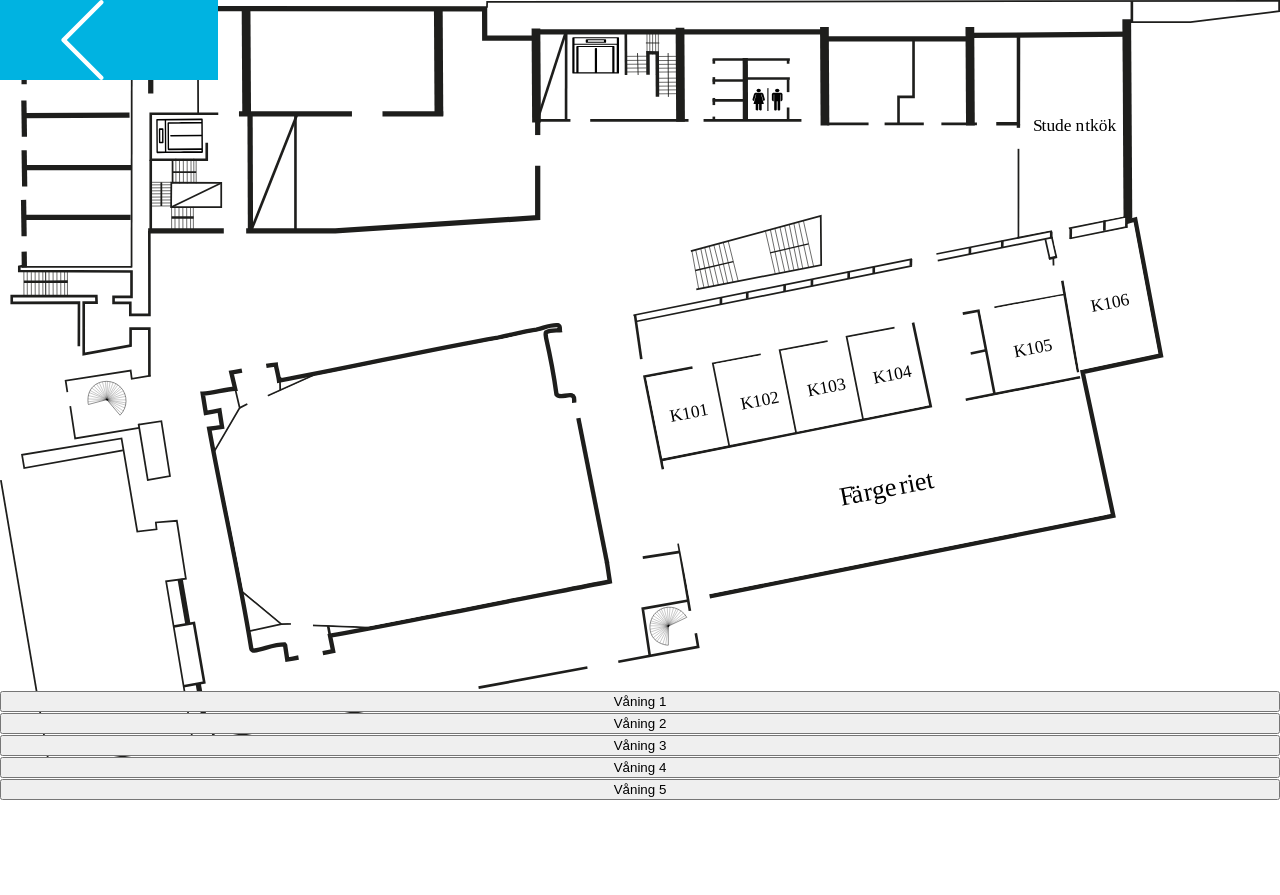
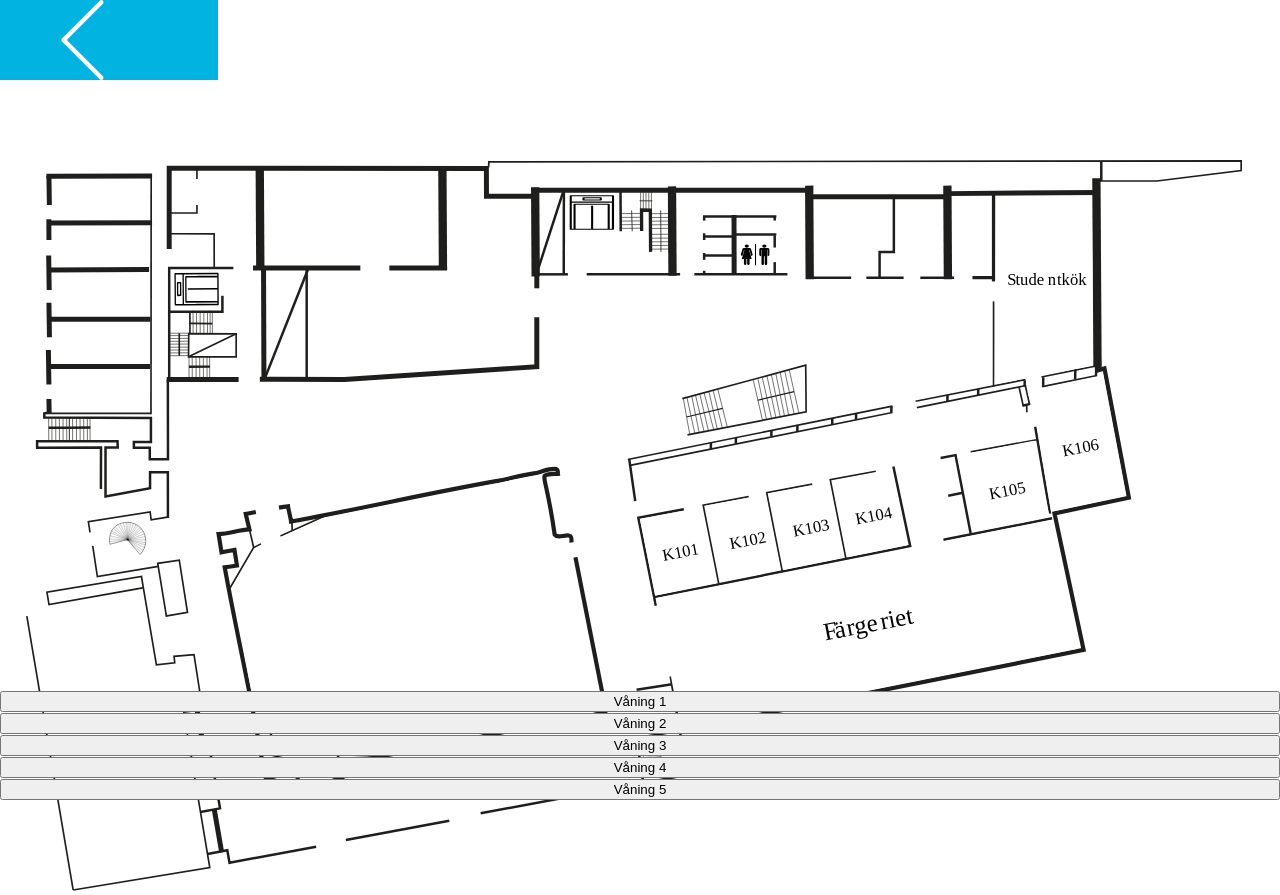
Before and after one commit to eLdOchLagor/atlius, a React (Create React App) app: page /map/Kakenhus in a window 1280 px wide. Before the commit the page ends 800 px from the top, so only its background shows below. Built offline with nearby package versions, Linux system fonts and the light colour scheme.

Commit message:
sewy
sewy

```diff
--- a/src/App.css
+++ b/src/App.css
@@ -44,7 +44,19 @@ svg {
 /*CSS för svg kartan på /map/ */
 #Lager_2{
   margin-top: 20vh;
+  width:95%;
+
+
 }
+#Lager_1 {
+    margin-top: 20vh;
+    width: 95%;
+    margin-left: 2%;
+    margin-right: auto;
+
+}
+
+
 
 /*Text för kartan*/
 #description{
@@ -60,16 +72,24 @@ svg {
   margin-bottom: 0vh;
 }
 
-#input{
+#input {
     font-size: 4vw;
     width: 100%;
     height: 30px;
     padding: 0;
     border: 0;
+    font-family: 'Segoe UI';
+    text-align: center;
 }
 
-#tillbakaKnapp{
-  color:black;
+#input:focus {
+    outline: none;
+    border: 0.5px solid blue;
+}
+
+
+#tillbakaKnapp {
+    color: black;
     background-color: #00B3E1;
     height: 10vh;
     width: 17vw;
```
Also changed, not shown: src/icons/compass.svg (added), src/maps/Täppan3.svg. Lines whose indentation alone changed are shown as unchanged.
